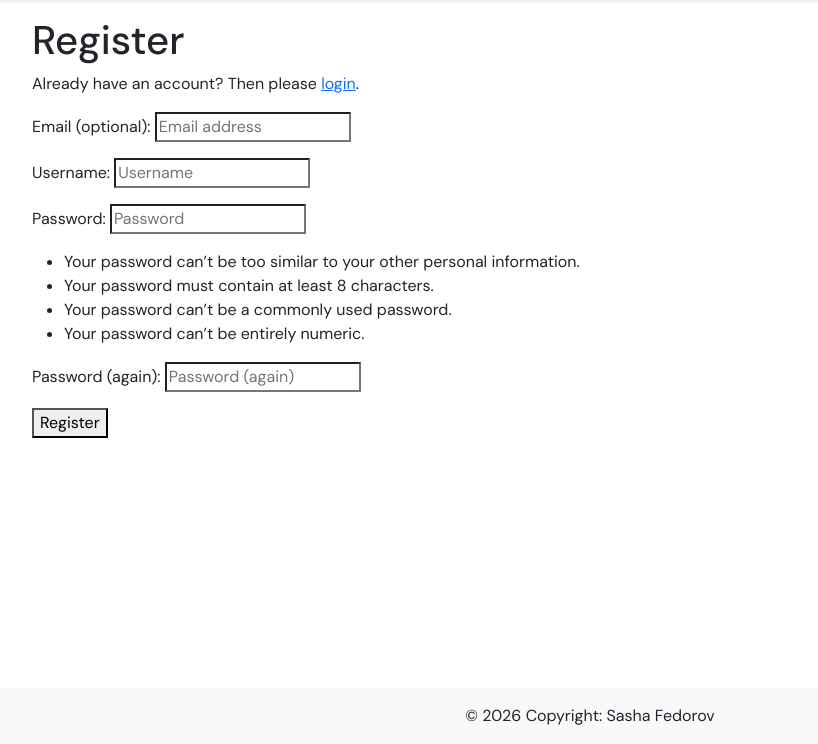
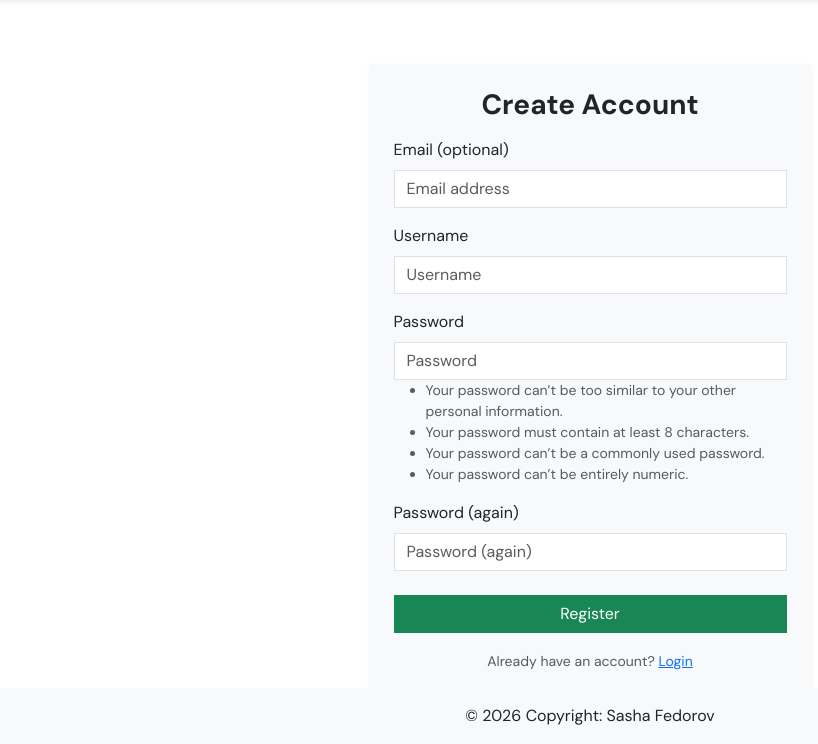
Before and after one commit to sasha-fedorov/meetmeet, a Django app: page /accounts/signup/ in a window 1280 px wide. Shown: the part 56-800 px from the top of the page, without its empty margins (50-868 px from the left). Run offline with Django 5.2, Linux system fonts and the light colour scheme; some libraries are stand-ins or nearby versions.

Commit message:
feat: style signup template

```diff
--- a/templates/account/signup.html
+++ b/templates/account/signup.html
@@ -1,24 +1,39 @@
 {% extends 'base.html' %}
 
-{% load i18n %}
+{% load django_bootstrap5 %}
 
 {% block head_title %}
   Register
 {% endblock %}
 
 {% block content %}
-  <h1>Register</h1>
+  <div class="container mt-5">
+    <div class="row justify-content-center">
+      <div class="col-md-6 col-lg-5">
+        <div class="card shadow-sm border-0 bg-light">
+          <div class="card-body p-4">
+            <h1 class="h3 fw-bolder text-center mb-3">Create Account</h1>
 
-  <p>
-    {% blocktrans %}Already have an account? Then please <a href="{{ login_url }}">login</a>.{% endblocktrans %}
-  </p>
+            <form method="post" action="{% url 'account_signup' %}" class="form">
+              {% csrf_token %}
 
-  <form class="signup" id="signup_form" method="post" action="{% url 'account_signup' %}">
-    {% csrf_token %}
-    {{ form.as_p }}
-    {% if redirect_field_value %}
-      <input type="hidden" name="{{ redirect_field_name }}" value="{{ redirect_field_value }}" />
-    {% endif %}
-    <button type="submit">Register</button>
-  </form>
+              {% bootstrap_form form %}
+
+              {% if redirect_field_value %}
+                <input type="hidden" name="{{ redirect_field_name }}" value="{{ redirect_field_value }}" />
+              {% endif %}
+
+              <div class="d-grid mt-4">
+                {% bootstrap_button 'Register' button_type='submit' button_class='btn-success' %}
+              </div>
+            </form>
+
+            <div class="text-center mt-3">
+              <small class="small text-muted">Already have an account? <a href="{{ login_url }}">Login</a></small>
+            </div>
+          </div>
+        </div>
+      </div>
+    </div>
+  </div>
 {% endblock %}
```
